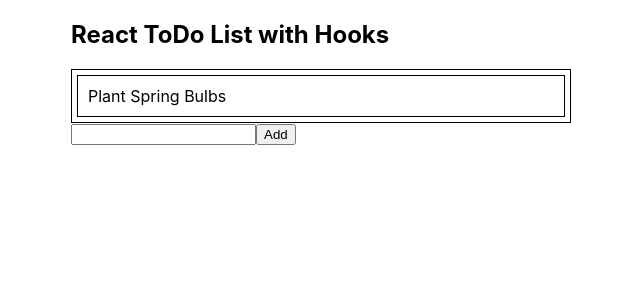
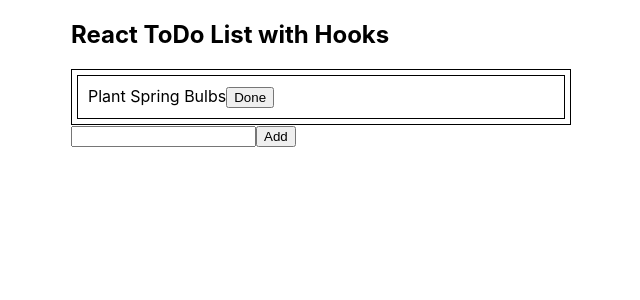
Before and after one commit to NuclearError/react-wiredjs-boilerplate, a React (Create React App) app: page / in a window 1280 px wide. Shown: the top 300 px of the page, without its empty margins (319-959 px from the left). Built offline with nearby package versions, Linux system fonts and the light colour scheme; the HTML template or start-up script is replaced by a standard one.

Commit message:
basic to do implementation with hooks

```diff
--- a/src/App.js
+++ b/src/App.js
@@ -6,7 +6,10 @@ import Form from './Form';
 function App() {
 
   const [toDoList, setToDoList] = useState([
-    { text: "Plant Spring Bulbs" }
+    {
+      text: "Plant Spring Bulbs",
+      isComplete: false,
+    }
   ]);
 
   const addNewItem = text => {
@@ -14,6 +17,17 @@ function App() {
     setToDoList(newList);
   };
 
+  const completeItem = index => {
+    const newList = [...toDoList];
+    newList[index].isCompleted = true;
+    setToDoList(newList);
+  };
+
+  const deleteItem = index => {
+    const newList = [...toDoList];
+    newList.splice(index, 1);
+    setToDoList(newList);
+  }
 
   return (
     <section className="wrapper">
@@ -23,9 +37,13 @@ function App() {
       <div className="list">
         {toDoList.map((todo, index) => (
           <Item
+            className={todo.isCompleted ? "item item--completed" : "item"}
             key={index}
             index={index}
+            isCompleted={todo.isCompleted}
             todo={todo}
+            completeItem={completeItem}
+            deleteItem={deleteItem}
           />
         ))}
       </div>
--- a/src/Item.js
+++ b/src/Item.js
@@ -1,13 +1,26 @@
 import React from 'react';
 import PropTypes from 'prop-types';
 
-const Item = ({ todo }) => (
-	<div className="item">
+const Item = ({ className, index, isCompleted, completeItem, deleteItem, todo }) => (
+	<div className={className}>
 		{todo.text}
+		{
+			isCompleted
+				?
+				<button onClick={() => deleteItem(index)}>Delete</button>
+				:
+				<button onClick={() => completeItem(index)}>Done</button>
+		}
+
 	</div>
 );
 
 Item.propTypes = {
+	className: PropTypes.string.isRequired,
+	index: PropTypes.number.isRequired,
+	isCompleted: PropTypes.bool.isRequired,
+	completeItem: PropTypes.func.isRequired,
+	deleteItem: PropTypes.func.isRequired,
 	todo: PropTypes.object.isRequired,
 }
 
--- a/src/index.css
+++ b/src/index.css
@@ -30,3 +30,7 @@ code {
 .item:last-child {
   margin: 0;
 }
+.item--completed {
+  text-decoration: line-through;
+  color: #666;
+}
```
